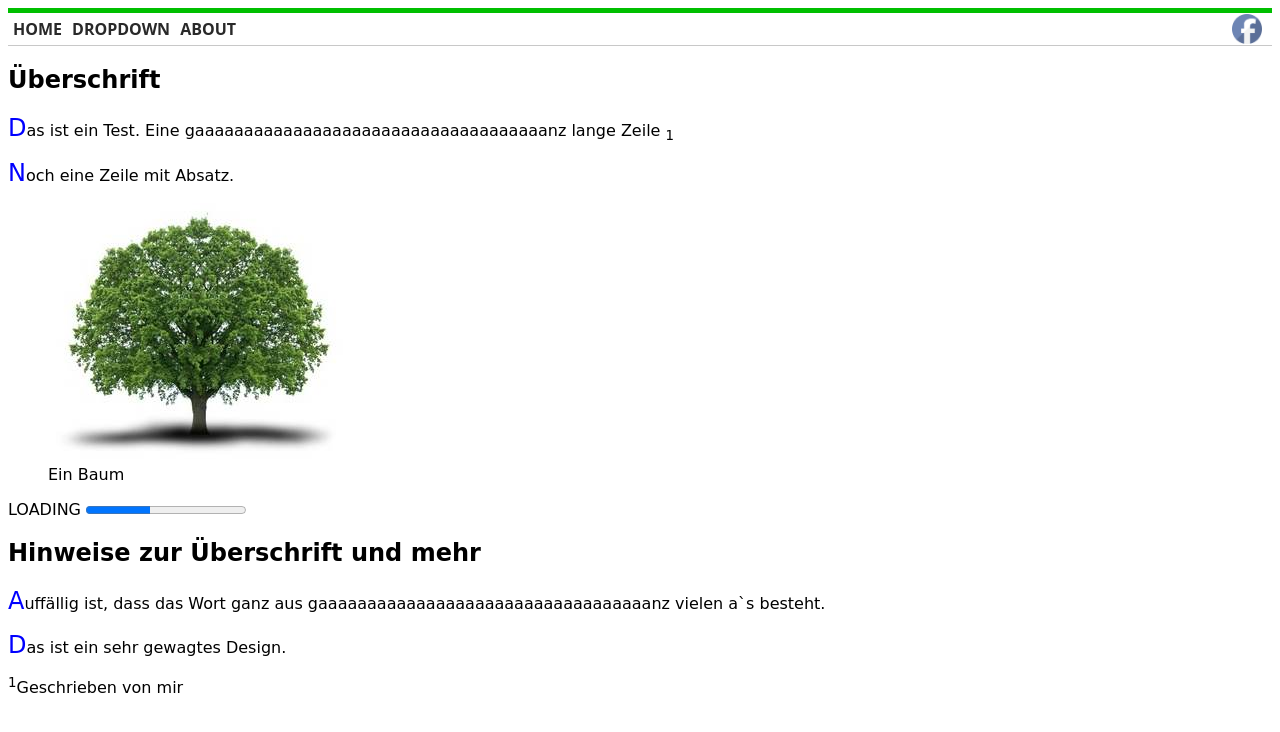
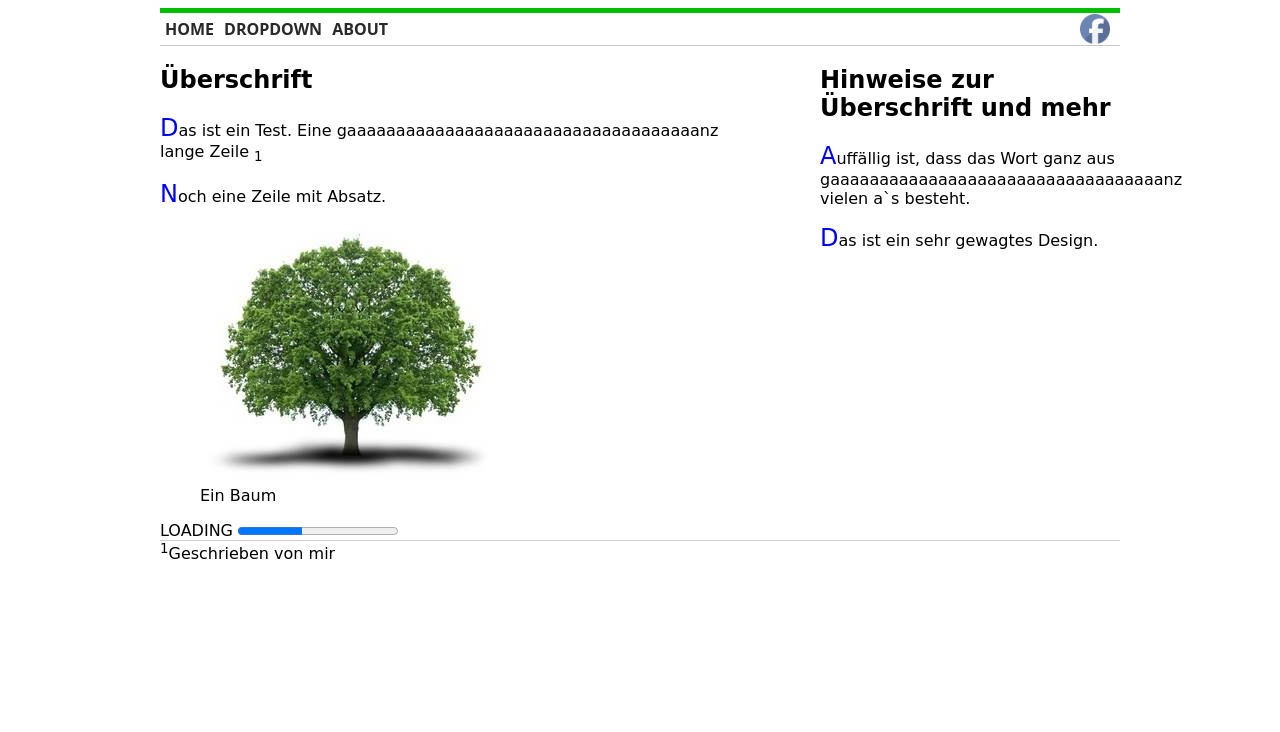
Before and after one commit to S-Benz/Project, a PHP site: page / in a window 1280 px wide. Shown: the top 732 px of the page. Run offline with PHP 8.4, Linux system fonts and the light colour scheme.

Commit message:
Added resp design

```diff
--- a/css/index.css
+++ b/css/index.css
@@ -14,41 +14,42 @@ p::first-letter {
 
 
 
-.main-header{
+.main-header {
     position: relative;
 }
 
-.main-header .social{
+.main-header .social {
     position: absolute;
     top: -10px;
     right: 10px;
 }
 
-.nav-main{
+.nav-main {
     border-top: 5px solid #00bf00;
     border-bottom: 1px solid #c8c8c8;
     padding: 0;
     margin: 0;
     display: flex;
+    postition: relative;
 }
 
-.nav-main li{
+.nav-main li {
     display: inline-block;
 }
 
-.nav-main li:hover{
+.nav-main li:hover {
     background-color: #00bf00;
 }
 
-.nav-main li:hover .dropdown{
+.nav-main li:hover .dropdown {
     display: block;
 }
 
-.nav-main li:first-child{
+.nav-main li:first-child {
     border-left: none;
 }
 
-.nav-main a{
+.nav-main a {
     color: #292929;
     display: inline-block;
     font-family: 'Open Sans', sans-serif;
@@ -59,7 +60,7 @@ p::first-letter {
 
 }
 
-.dropdown{
+.dropdown {
     position: absolute;
     width: 150px;
     display: none;
@@ -67,7 +68,7 @@ p::first-letter {
     padding: 0;
 }
 
-.dropdown a{
+.dropdown a {
     color: #292929;
     display: inline-block;
     font-size: .8em;
@@ -77,19 +78,53 @@ p::first-letter {
     padding: 5px;
 }
 
-.dropdown li{
+.dropdown li {
     background-color: #00bf00;
     display: block;
 }
 
-.dropdown li:hover{
+.dropdown li:hover {
     background-color: #006000;
 }
 
-.sidebar{
-
+main {
+    float:left;
+    width: 62.5%;
 }
 
-.social li{
+.sidebar {
+    float:right;
+    width: 31.25%;
+}
+
+.social li {
     display: inline;
 }
+
+.page {
+    max-width: 960px;
+    margin: auto;
+}
+
+/* Clearfix */
+.clearfix:before,
+.clearfix:after {
+    content: " ";
+    display: table;
+}
+.clearfix:after {
+    clear: both;
+}
+
+.clearfix {
+    *zoom: 1;
+}
+
+.footer {
+    clear: left;
+    border-top: 1px solid #cecece;
+}
+
+.resp-pic {
+    max-width: 100%;
+}
--- a/index.html
+++ b/index.html
@@ -6,6 +6,7 @@
     <link rel="stylesheet" href="css/index.css"/>
 </head>
 <body>
+<div class="page">
     <header class="main-header" role="banner">
         <ul class="social">
             <li>
@@ -37,7 +38,7 @@
             </ul>
         </nav>
     </header>
-<div classs="container">
+    <div classs="container clearfix">
         <main role="main">
             <article>
                 <h1>Überschrift</h1>
@@ -45,7 +46,7 @@
                 <p>Noch eine Zeile mit Absatz.</p>
             </article>
             <figure>
-            <img src="sources/img/baum.jpg" alt="Ein Baum"/>
+                <img src="sources/img/baum.jpg" alt="Ein Baum" class="resp-pic"/>
                 <figcaption>Ein Baum</figcaption>
             </figure>
     <span>
@@ -61,8 +62,9 @@
             </aside>
         </div>
     </div>
-<footer>
+    <footer class="footer">
         <sup>1</sup>Geschrieben von mir
     </footer>
+</div>
 </body>
 </html>
```
Lines whose indentation alone changed are shown as unchanged.
